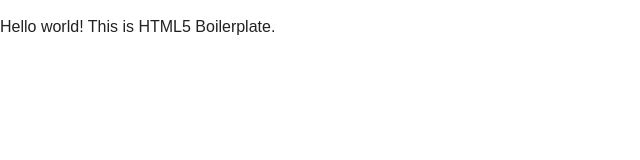
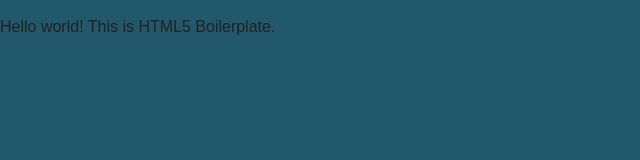
Before and after one commit to mcg73/mcgraw.codes, a plain HTML site: page app/index.html in a window 1280 px wide. Shown: the whole page, without its empty margins (0-640 px from the left). Drawn offline with nearby package versions, Linux system fonts and the light colour scheme.

Commit message:
updated index.html

```diff
--- a/app/css/main.css
+++ b/app/css/main.css
@@ -95,10 +95,9 @@
    Author's custom styles
    ========================================================================== */
 
-
-
-
-
+html{
+    background: rgb(33, 88, 107);
+}
 
 
 
```
